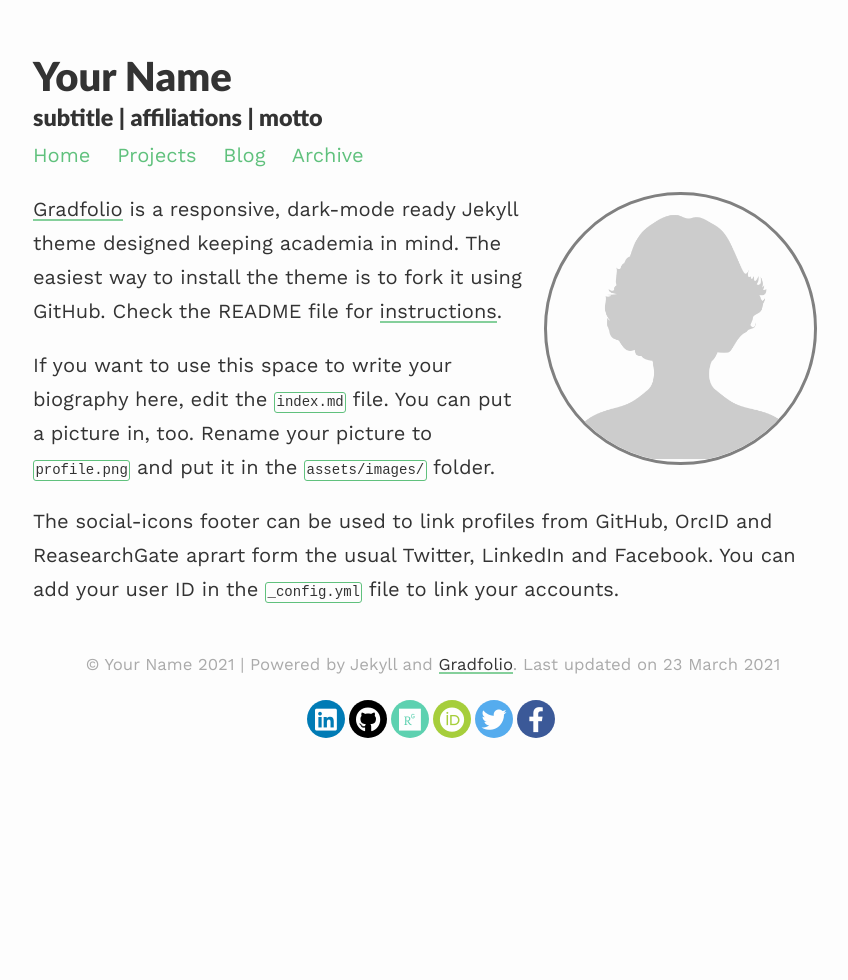
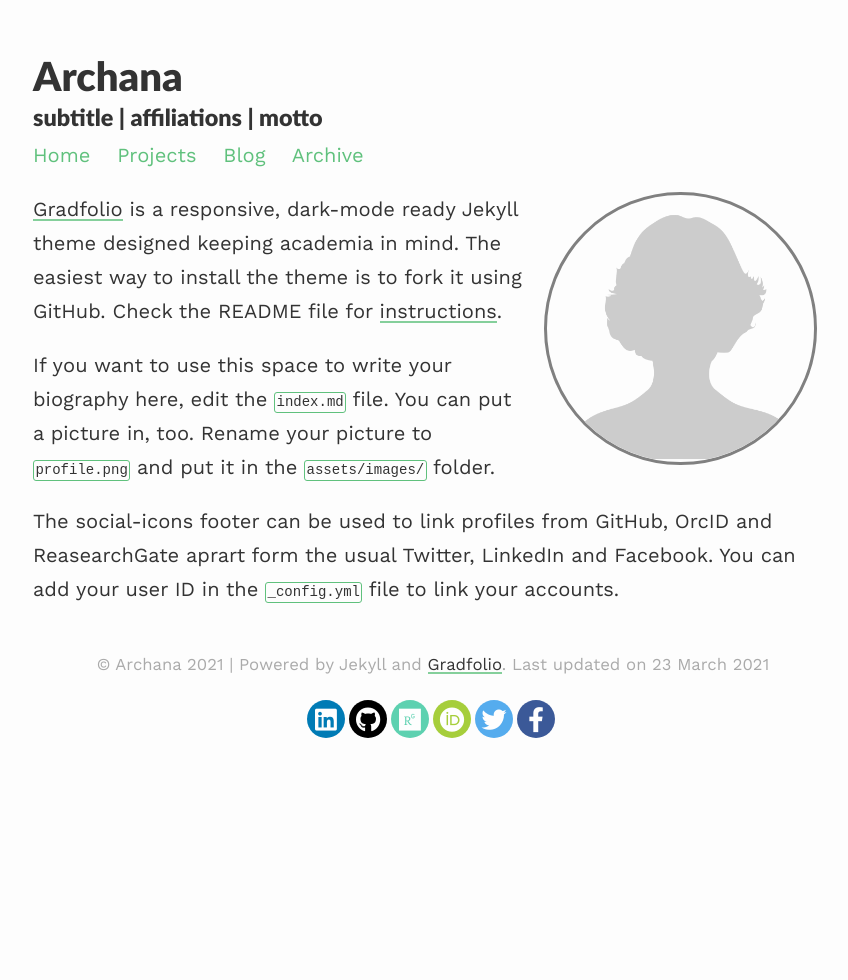
Before and after one commit to varchanaiyer/gradportfolio, a Jekyll site: the page built from index.md, in a window 1280 px wide. Shown: the whole page, without its empty margins (207-1055 px from the left). Built offline with Jekyll 4.4.1, drawn with Linux system fonts in a browser that asks for light colours; nearby versions of some CDN libraries.

Commit message:
Update _config.yml

```diff
--- a/_config.yml
+++ b/_config.yml
@@ -1,9 +1,9 @@
 ### your site title here
 
-title: Your Name
+title: Archana
 description: subtitle | affiliations | motto
 
-baseurl: /gradfolio #name of GitHub repository
+baseurl: / #name of GitHub repository
 url: #custom url to be used instead of GitHub repository
 email: #
 
```
